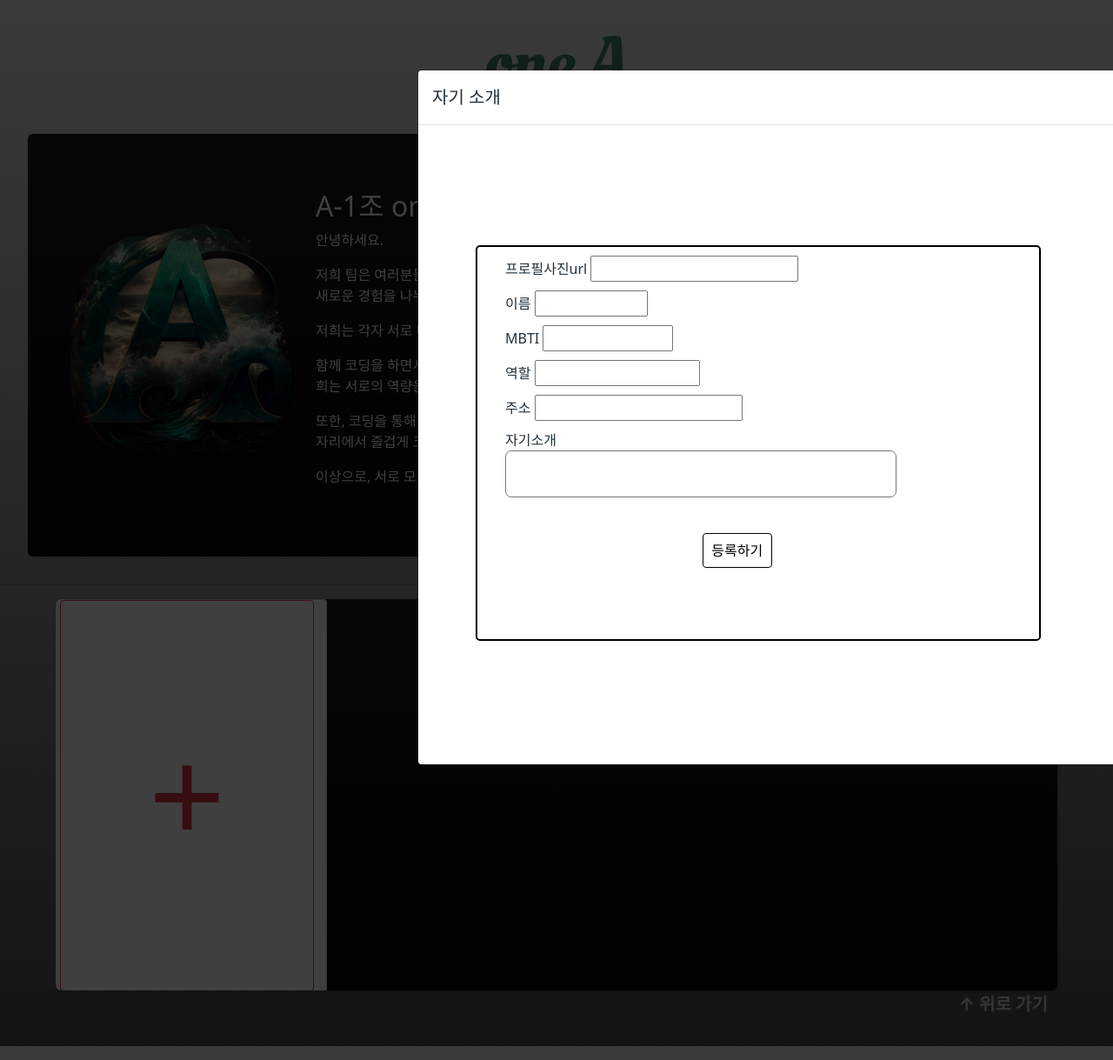
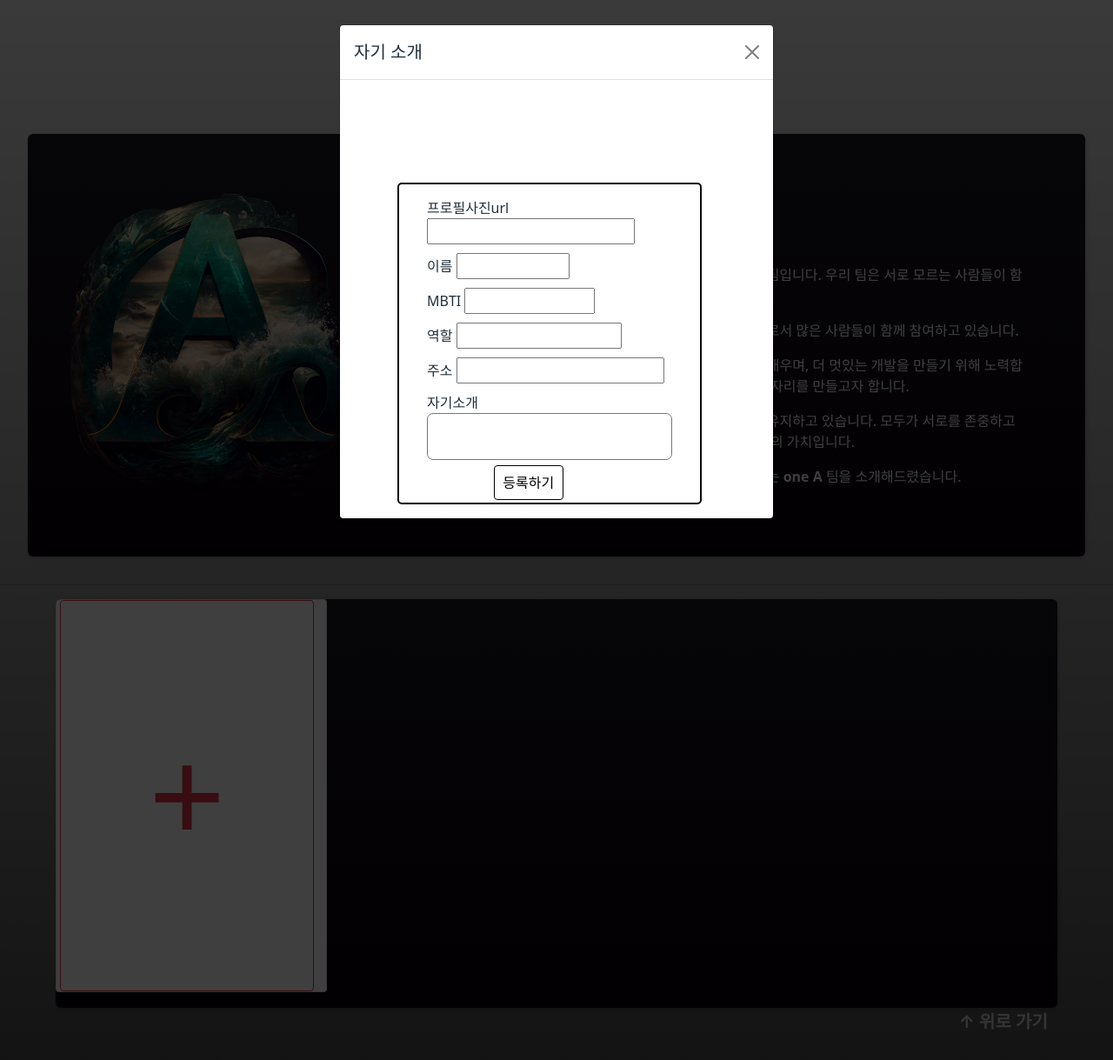
Before and after one commit to jmpop97/oneA, a Flask app: page / in a window 1280 px wide, after a click that opens the changed part. Shown: the whole page at 87% size. Run offline with Flask 2, Linux system fonts and the light colour scheme; data that the repository does not hold is empty; some libraries are stand-ins or nearby versions.

Commit message:
combine css

```diff
--- a/static/css/common.css
+++ b/static/css/common.css
@@ -9,26 +9,26 @@
 .content2-container {
   width: 90%;
   margin: 0 auto;
+  background: linear-gradient(180deg, #191620, #0c000e);
 
-  background: linear-gradient(180deg, #191620, #0c000e);
   box-shadow: 1px 1px 4px rgba(0, 0, 0, 0.2);
   border-radius: 6px;
   overflow: hidden;
+
 }
-
 
 .col {
   width: 320px;
-  height: 450px;
+  height: 470px;
   border: none;
   background-color: transparent;
 }
 
 .card-img-top {
-  width: 300px;
-  height: 300px;
+  width: 280px;
+  height: 280px;
 
-  margin: 0 auto;
+  margin: 10px auto;
 }
 
 .card-img-top2 {
@@ -37,8 +37,11 @@
 }
 
 .card-body {
-  margin: 0 auto;
-  width: 300px;
+  width: 100%;
+
+  display: block;
+  justify-content: center;
+  align-items: center;
 }
 
 .card-body2 {
@@ -51,7 +54,7 @@
 }
 
 .card-title-box {
-  width: 250px;
+  width: 100%;
   height: 50px;
   background-color: #072A40;
   box-shadow: 1px 1px 4px rgba(0, 0, 0, 0.2);
@@ -82,7 +85,7 @@
 }
 
 .card-text-box {
-  width: 250px;
+  width: 100%;
   height: 70px;
   background-color: #18B7BE;
   box-shadow: 1px 1px 4px rgba(0, 0, 0, 0.2);
--- a/static/css/modal.css
+++ b/static/css/modal.css
@@ -6,14 +6,14 @@ form {
   color: rgb(32, 48, 60);
 }
 
-.modal-dialog {
+/* .modal-dialog {
   margin: 5rem 10rem 5rem 30rem;
-}
+} */
 
-.modal-content {
+/* .modal-content {
   width: 900px;
   height: 800px;
-}
+} */
 
 .img_box {
   /* background-color: green; */
@@ -46,9 +46,10 @@ form {
   max-width: 750px;
   height: 75%;
   max-height: 455px;
-  margin-top: 50px;
+  margin-top: 30px;
   margin-left: 50px;
-  padding-top: 10px;
+  padding-top: 15px;
+  padding-bottom: 27px;
 }
 
 #s_name,
@@ -94,7 +95,6 @@ form {
   width: 80px;
   height: 40px;
   margin-right: 50%;
-  margin-top: 35px;
   float: right;
   border: 1px solid black;
   border-radius: 4px;
@@ -102,23 +102,30 @@ form {
 }
 
 #u_btn {
-  margin-left: 14rem;
+  margin-left: 10rem;
   border: 1px solid black;
   border-radius: 4px;
   background-color: white;
+  margin-bottom: 5px;
+  padding: 5px;
+  margin-left: 20%;
+
 }
 
 #d_btn {
-  margin-right: 20rem;
+  margin-right: 8rem;
   border: 1px solid black;
   border-radius: 4px;
   background-color: white;
+  padding: 5px;
+  margin-bottom: 5px;
+  margin-right: 20%;
 }
 
-#ud-btn {
+/* #ud-btn {
   display: flex;
   justify-content: space-around;
-}
+} */
 
 
 /* 생성하기 그룹 */
@@ -153,7 +160,7 @@ form {
 .check_box1 {
   border-radius: 5px;
   border: 2px solid black;
-  /* background-color:silver; */
+  background-color:silver;
   width: 75%;
   max-width: 750px;
   height: 75%;
--- a/static/css/styles.css
+++ b/static/css/styles.css
@@ -46,8 +46,8 @@ header {
 }
 
 .intro img {
-    width: 300px;
-    height: 280px;
+    width: 350px;
+    height: 350px;
     margin: auto;
     object-fit: cover;
 }
@@ -114,10 +114,24 @@ ul {
     .intro {
         flex-direction: column;
     }
+
+    .intro img {
+        width: 350px;
+        height: 370px;
+        margin: auto;
+        object-fit: cover;
+    }
 }
 
 @media (max-width: 44.75rem) {
     #intro-text {
         display: none;
     }
+
+    .intro img {
+        width: 350px;
+        height: 370px;
+        margin: auto;
+        object-fit: cover;
+    }
 }
--- a/static/js/index.js
+++ b/static/js/index.js
@@ -9,13 +9,13 @@ function save_member() {
   let m_address = document.getElementById("s_address").value
   let m_comment = document.getElementById("s_comment").value
   /*
- let m_img = document.getElementById("s_img").value
- let m_name = document.getElementById("s_name").value
- let m_mbti = document.getElementById("s_mbti").value
- let m_role = document.getElementById("s_role").value
- let m_address = document.getElementById("s_adress").value
- let m_comment = document.getElementById("s_comment").value
- */
+  let m_img = document.getElementById("s_img").innerText
+  let m_name = document.getElementById("s_name").innerText
+  let m_mbti = document.getElementById("s_mbti").innerText
+  let m_role = document.getElementById("s_role").innerText
+  let m_address = document.getElementById("s_adress").innerText
+  let m_comment = document.getElementById("s_comment").innerText
+  */
   let formData = new FormData();
   formData.append("m_img_give", m_img);
   formData.append("m_name_give", m_name);
@@ -28,7 +28,8 @@ function save_member() {
   fetch('/member', { method: "POST", body: formData, })
     .then((res) => res.json())
     .then((data) => {
-      alert(data['저장 완료']);
+      // alert(data['저장 완료']);
+      window.location.reload();
     });
 };
 
@@ -60,9 +61,8 @@ function update_member(id) {
   formData.append("m_comment_give", m_comment);
 
   fetch('/member', { method: "PUT", body: formData }).then((res) => res.json()).then((data) => {
-    alert(data['수정 완료']);
+    // alert(data['수정 완료']);
   })
-
 };
 
 function delete_member(id) {
@@ -72,7 +72,7 @@ function delete_member(id) {
   let formData = new FormData();
   formData.append("m_id_give", m_id);
   fetch('/member', { method: "DELETE", body: formData }).then((res) => res.json()).then((data) => {
-    alert(data['삭제 완료']);
+    alert(data['msg']);
   })
 };
 
@@ -169,7 +169,6 @@ function read_member(id) {
       </div>
     `
     document.getElementById('exampleModal1').insertAdjacentHTML("beforeend", temp_html)
-
   })
 };
 
@@ -231,8 +230,14 @@ function read_cards() {
                 src="${image}"
                 class="card-img-top" alt="..." />
               <div class="card-body">
-                <p class="card-title">${name}</p>
-                <p class="card-text">${comment}</p>
+                <div class="card-title-box">
+                  <div class="card-title">${name}
+                  </div>
+                </div>
+                <div class="card-text-box">
+                  <div class="card-text">${comment}
+                  </div>
+                </div>
               </div>
             </div>
           </button>
```
